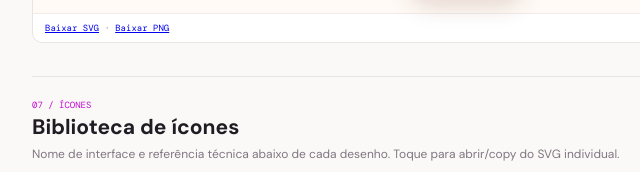
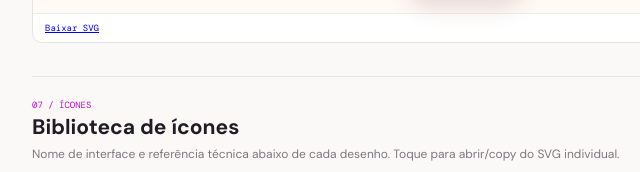
Before and after one commit to nickofandrade/swapp-design-system, a plain HTML site: page compact/index.html in a window 1280 px wide. Shown: the part 4711-4883 px from the top of the page, 174-814 px from the left. Drawn offline with nearby package versions, Linux system fonts and the light colour scheme; a web font is replaced by a local one.

Commit message:
ui: avoid linking outdated app icon PNG exports

```diff
--- a/compact/index.html
+++ b/compact/index.html
@@ -34,7 +34,7 @@
 <section class="section"><div class="section-head"><div class="index">03 / PERFIL</div><h2>Perfil e indicadores</h2><p class="desc">Avatar, dados, contadores e atalhos em uma tela mais completa.</p></div><article class="card"><h3>Resumo de perfil</h3><div class="demo"><div class="profile"><div class="profile-hero"><div class="avatar">SM</div><h4 style="font:24px var(--ui);font-weight:400;margin:0">Sophia M.</h4><p style="color:#fff;font:11px var(--ui);margin:3px 0 12px">San Francisco, CA</p><div class="stats"><div class="stat"><b>5</b><small>itens</small></div><div class="stat"><b>3</b><small>swapps</small></div><div class="stat"><b>12</b><small>favoritos</small></div></div><div class="actions"><span>✎</span><span>↗</span></div></div><div class="rows"><div class="row"><span>Meus itens</span><small>5 publicados ›</small></div><div class="row"><span>Meus swapps</span><small>3 concluídos ›</small></div><div class="row"><span>Buscas salvas</span><small>2 buscas ›</small></div><div class="row"><span>Minha lista de desejos</span><small>12 itens ›</small></div></div></div></div><div class="meta">Avatar circular · gradiente laranja · ações magenta</div></article></section>
 <section class="section"><div class="section-head"><div class="index">04 / CONFIGURAÇÕES</div><h2>Toggles e preferências</h2><p class="desc">Estados on, off e disabled; controles interativos nesta prévia.</p></div><article class="card"><h3>Settings · tela completa</h3><div class="demo"><div class="phone-settings"><div class="screen-head"><strong>Settings</strong><small>⚙</small></div><div class="screen-content"><div class="toggle-demo"><div class="toggle-row"><div class="toggle-copy"><strong>Notificações</strong><small>Receber novidades e atualizações</small></div><label class="toggle"><input type="checkbox" checked><span class="track"></span></label></div><div class="toggle-row"><div class="toggle-copy"><strong>Mostrar localização</strong><small>Exibir cidade no perfil</small></div><label class="toggle"><input type="checkbox" checked><span class="track"></span></label></div><div class="toggle-row"><div class="toggle-copy"><strong>Perfil público</strong><small>Permitir que encontrem você</small></div><label class="toggle"><input type="checkbox"><span class="track"></span></label></div><div class="toggle-row"><div class="toggle-copy"><strong>Modo de descoberta</strong><small>Controle indisponível</small></div><label class="toggle"><input type="checkbox" disabled><span class="track"></span></label></div></div></div></div></div><div class="meta">Original 40 × 18 px · proposta acessível 44 × 24 px</div></article></section>
 <section class="section"><div class="section-head"><div class="index">05 / PAGAMENTO</div><h2>Checkout</h2><p class="desc">Campos de cartão e consentimento em uma tela vertical 9:16.</p></div><article class="card"><h3>Payment details · tela completa</h3><div class="demo"><div class="phone-checkout"><div class="screen-head"><strong>Payment details</strong><small>▣</small></div><div class="screen-content"><div class="field-list"><div class="field"><label style="color:white">Card holder</label><input placeholder="Nome no cartão"></div><div class="field"><label style="color:white">Card number</label><input placeholder="•••• •••• •••• 4242"></div><div class="expiry-row"><input placeholder="MM / YY"><input placeholder="CVC"></div><label class="form-terms" style="color:white"><input type="checkbox" checked> Save this card</label><button class="btn" style="width:100%">Confirmar pagamento</button></div></div></div></div><div class="meta">Campos pill · CTA principal magenta · container laranja</div></article></section>
-<section class="section"><div class="section-head"><div class="index">06 / APP ICON</div><h2>Ícone do aplicativo</h2><p class="desc">Símbolo S com as duas setas, no gradiente laranja da marca.</p></div><article class="card"><h3>Swapp app icon</h3><div class="demo"><img class="app-icon" src="../assets/swapp-app-icon.svg" alt="App icon Swapp"></div><div class="meta"><a href="../assets/swapp-app-icon.svg" download>Baixar SVG</a> · <a href="../assets/swapp-app-icon.png" download>Baixar PNG</a></div></article></section>
+<section class="section"><div class="section-head"><div class="index">06 / APP ICON</div><h2>Ícone do aplicativo</h2><p class="desc">Símbolo S com as duas setas, no gradiente laranja da marca.</p></div><article class="card"><h3>Swapp app icon</h3><div class="demo"><img class="app-icon" src="../assets/swapp-app-icon.svg" alt="App icon Swapp"></div><div class="meta"><a href="../assets/swapp-app-icon.svg" download>Baixar SVG</a></div></article></section>
 <section class="section"><div class="section-head"><div class="index">07 / ÍCONES</div><h2>Biblioteca de ícones</h2><p class="desc">Nome de interface e referência técnica abaixo de cada desenho. Toque para abrir/copy do SVG individual.</p></div><div class="icons" id="icons"></div></section>
 <section class="section"><div class="section-head"><div class="index">08 / IA E DISTRIBUIÇÃO</div><h2>Arquivos para desenvolvimento</h2><p class="desc">Use a versão completa para ver Compact/Extended e o conteúdo técnico no painel.</p></div><div class="download"><a href="../dist/DESIGN.md" download>DESIGN.md Extended</a><a href="../dist/DESIGN.compact.md" download>DESIGN Compact</a><a href="../dist/variables.css" download>CSS Variables</a><a href="../dist/tailwind.css" download>Tailwind</a><a href="../dist/tokens.json" download>Tokens JSON</a><a href="../swapp-ai-kit.zip" download>AI Kit ZIP</a></div></section>
 <footer>SWAPP DESIGN SYSTEM · COMPACT EDITION</footer></main>
```
Also changed, not shown: index.html (+1 -1 lines).
